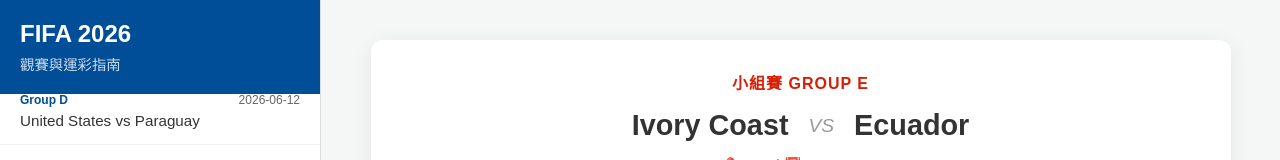
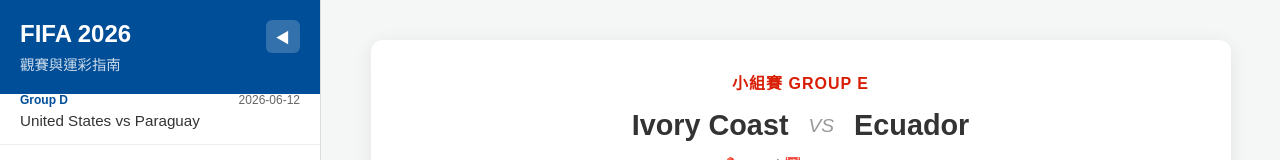
Before and after one commit to simonawswork/fifa_2026_watcher, a Vue app: page / in a window 1280 px wide. Shown: the top 160 px of the page. Built offline with nearby package versions, Linux system fonts and the light colour scheme.

Commit message:
Add collapsible sidebar with toggle button

```diff
--- a/src/App.vue
+++ b/src/App.vue
@@ -46,6 +46,11 @@
 )
 
 const matchListRef = ref<HTMLElement | null>(null)
+const sidebarCollapsed = ref(false)
+
+const toggleSidebar = () => {
+  sidebarCollapsed.value = !sidebarCollapsed.value
+}
 
 const selectMatch = (id: number) => {
   selectedMatchId.value = id
@@ -67,12 +72,19 @@
 <template>
   <div class="container">
     <!-- Sidebar -->
-    <div class="sidebar">
+    <div :class="['sidebar', { collapsed: sidebarCollapsed }]">
       <div class="sidebar-header">
-        <h1>FIFA 2026</h1>
-        <p>觀賽與運彩指南</p>
+        <div class="header-top">
+          <div v-if="!sidebarCollapsed">
+            <h1>FIFA 2026</h1>
+            <p>觀賽與運彩指南</p>
+          </div>
+          <button class="toggle-btn" @click="toggleSidebar" :title="sidebarCollapsed ? '展開' : '收合'">
+            {{ sidebarCollapsed ? '▶' : '◀' }}
+          </button>
+        </div>
       </div>
-      <div class="match-list" ref="matchListRef">
+      <div class="match-list" ref="matchListRef" v-show="!sidebarCollapsed">
         <div
           v-for="match in matches"
           :key="match.match_id"
@@ -171,6 +183,36 @@
   border-right: 1px solid #ddd;
   display: flex;
   flex-direction: column;
+  transition: width 0.3s ease;
+  flex-shrink: 0;
+}
+
+.sidebar.collapsed {
+  width: 52px;
+}
+
+.header-top {
+  display: flex;
+  align-items: flex-start;
+  justify-content: space-between;
+  gap: 8px;
+}
+
+.toggle-btn {
+  background: rgba(255,255,255,0.2);
+  border: none;
+  color: white;
+  font-size: 0.9rem;
+  cursor: pointer;
+  padding: 6px 10px;
+  border-radius: 6px;
+  flex-shrink: 0;
+  transition: background 0.2s;
+  margin-left: auto;
+}
+
+.toggle-btn:hover {
+  background: rgba(255,255,255,0.35);
 }
 
 .sidebar-header {
```
